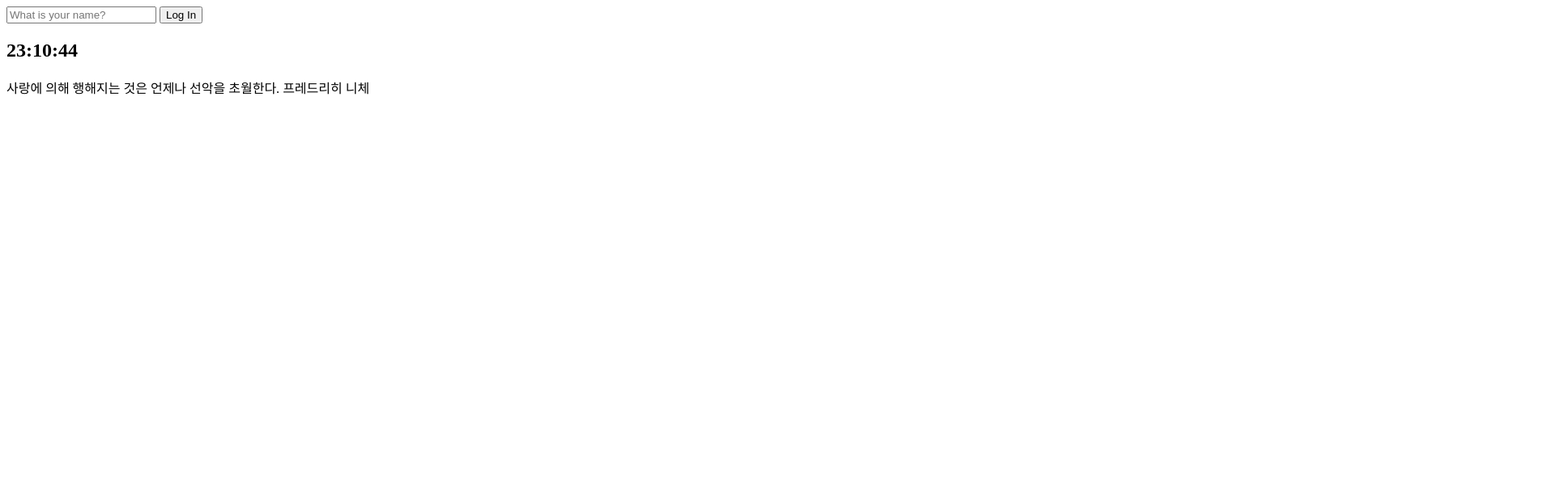
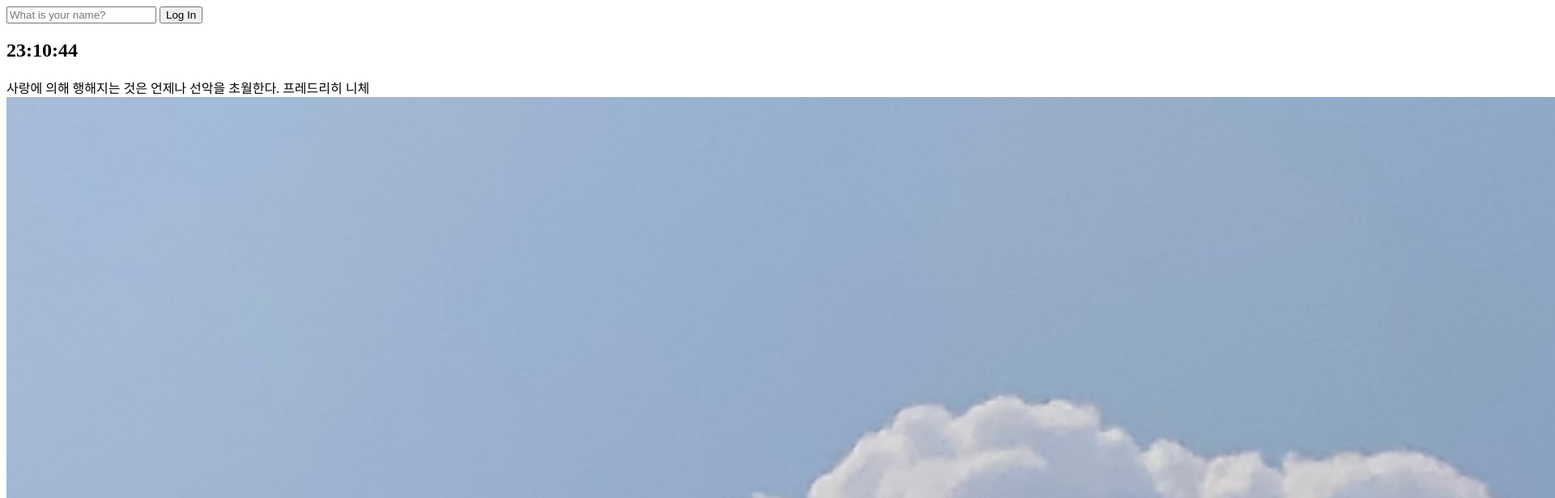
Before and after one commit to godchoi96/javascript-ChromeApp, a plain HTML site: page index.html in a window 1280 px wide. Shown: the top 616 px of the page at 81% size, 1920 px wide, since content can reach past the window. Drawn offline with Linux system fonts and the light colour scheme.

Commit message:
21.08.24 +

```diff
--- a/index.html
+++ b/index.html
@@ -25,5 +25,6 @@
     <script src="js/greetings.js"></script>
     <script src="js/clock.js"></script>
     <script src="js/quotes.js"></script>
+    <script src="js/backrground.js"></script>
   </body>
 </html>
--- /dev/null
+++ b/js/backrground.js
@@ -0,0 +1,9 @@
+const images = ["0.jpg", "1.jpeg", "2.jpg"];
+
+const chosenImage = images[Math.floor(Math.random() * images.length)];
+
+const bgImage = document.createElement("img"); // 자바스크립트에서 img 요소를 생성
+
+bgImage.src = `img/${chosenImage}`; // html의 img 태그는 img/ 형식이기 때문에 img/ + {chosenimage}로 만든다.
+
+document.body.appendChild(bgImage); // 생성한 img 태그를 html의 body 부분에 넣는다.
```
Also changed, not shown: img/1.jpeg (added), img/2.jpg (added), 1 other file.
